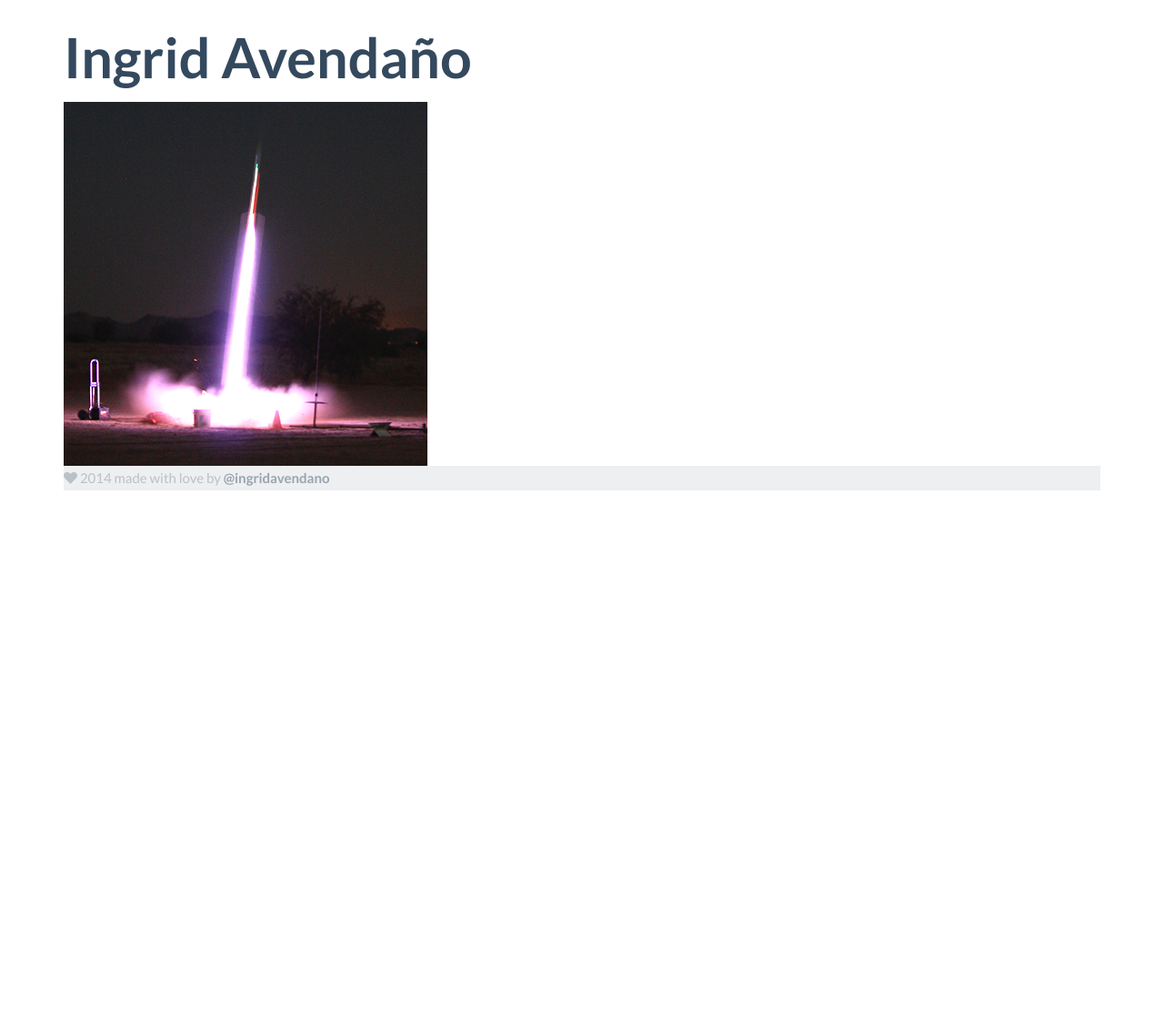
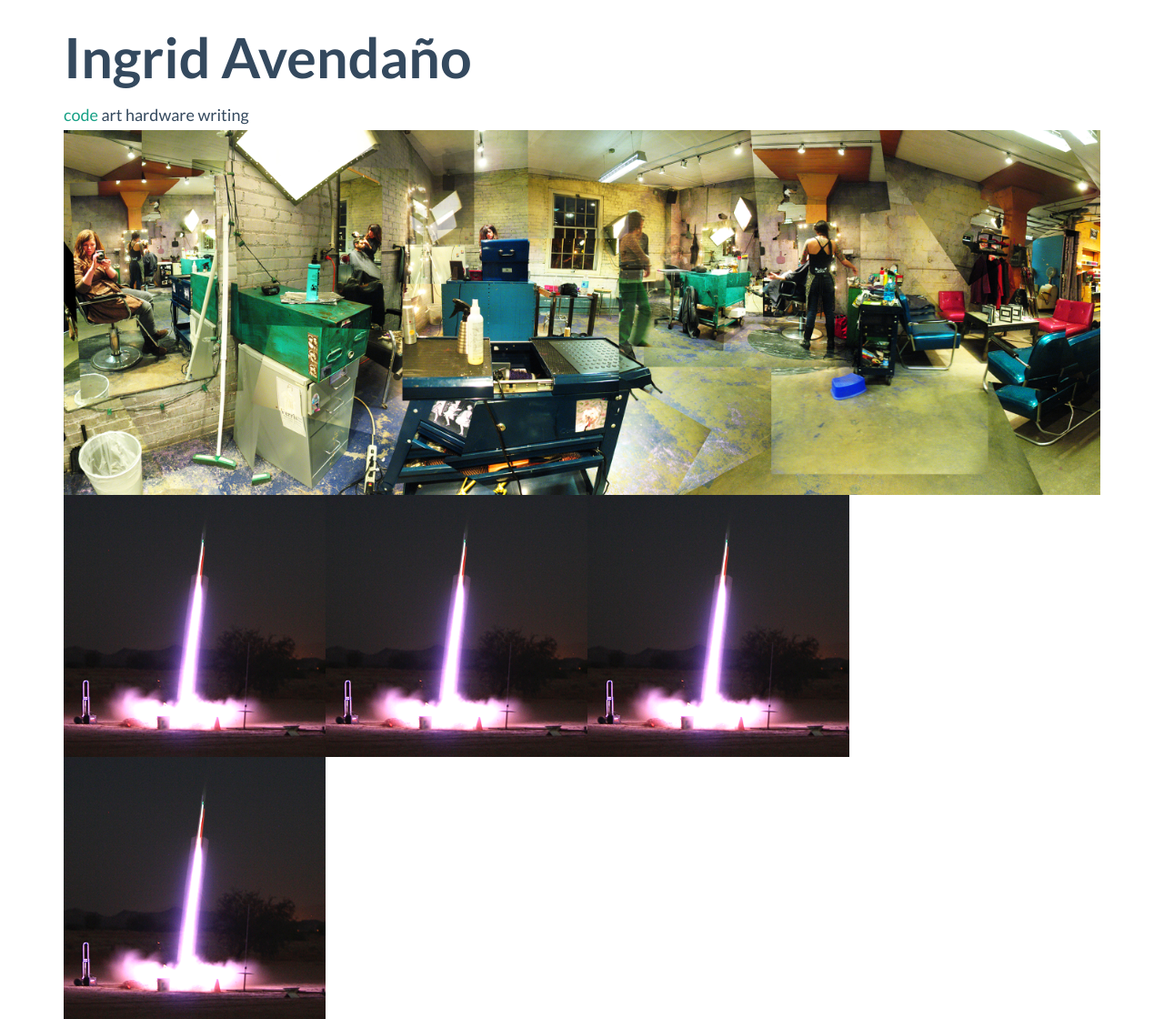
Before and after one commit to ingridavendano/ingridavendano.com, a Flask app: page / in a window 1280 px wide. Shown: the whole page at 91% size. Before the commit the page ends 539 px from the top, so only its background shows below. Run offline with Flask 2, Linux system fonts and the light colour scheme.

Commit message:
Testing different stuff.

```diff
--- a/static/css/main.css
+++ b/static/css/main.css
@@ -22,3 +22,14 @@
 .pic3 {
     background-color: red;
 }
+
+img.art-grid {
+    width: 16em;
+    margin: 0;
+    padding: 0;
+    /*padding: 0.3em 0.2em;*/
+}
+
+img.main {
+    width: 100%;
+}
--- a/templates/index.html
+++ b/templates/index.html
@@ -7,8 +7,14 @@
 		<li>resume</li>
 		<li>contact</li>
 	</ul> -->
-
-<img src="static/img/ingridavendano-rocket.png">
+<img src="static/img/hairpolice.jpg" class="main">
+<img src="static/img/ingridavendano-rocket.png" class="col-md-4 art-grid">
+<img src="static/img/ingridavendano-rocket.png" class="col-md-4 art-grid">
+<img src="static/img/ingridavendano-rocket.png" class="col-md-4 art-grid">
+<img src="static/img/ingridavendano-rocket.png" class="col-md-4 art-grid">
+<!-- <img src="static/img/ingridavendano-rocket.png" class="col-md-4 art-grid">
+<img src="static/img/ingridavendano-rocket.png" class="art-grid">
+<img src="static/img/ingridavendano-rocket.png" class="art-grid"> -->
 
 <!-- <h3>about</h3>
 <p>Hi there! I'm Ingrid!</p>
--- a/templates/master.html
+++ b/templates/master.html
@@ -22,13 +22,17 @@
     <!-- Extending other HTML files -->
     <div class="container">
       <h1>Ingrid Avenda&ntilde;o</h1>
+      <span><a href="https://github.com/ingridavendano">code</a></span>
+      <span>art</span>
+      <span>hardware</span>
+      <span>writing</span>
       {% block body %}
       {% endblock %}
 
       <!-- Credits -->
-      <footer>
+      <!-- <footer>
         <span class="fui-heart"></span> 2014 made with love by <a href="https://twitter.com/ingridavendano">@ingridavendano</a>
-      </footer>
+      </footer> -->
     </div>
   </body>
 </html>
```
Also changed, not shown: static/img/hairpolice.jpg (added).
